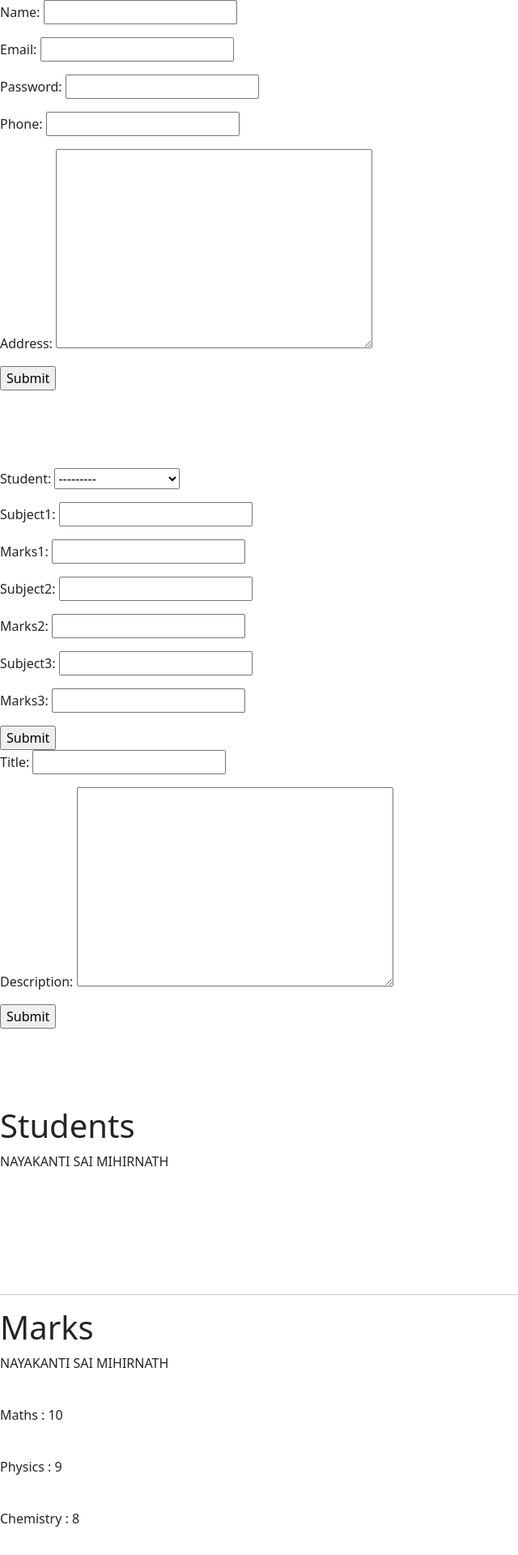
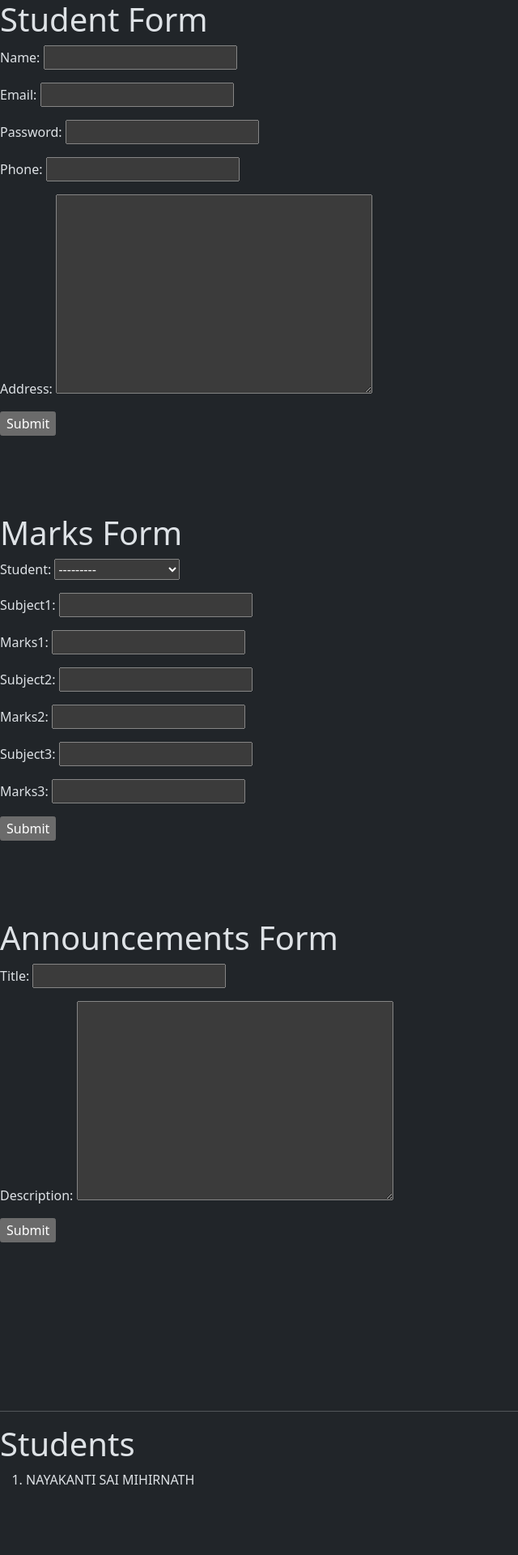
Before and after one commit to the-darklord/IT-Project, a Django app: template templates/mainApp/adminHome.html in a window 1280 px wide. Shown: the top 1920 px of the page at 81% size, without its empty margins (0-640 px from the left). Run offline with Django 5.2, Linux system fonts and the light colour scheme; the template is opened without the code that fills it: values that come from a table or form of the project are taken from there, others are empty; data comes from the database, SQL or seed files in the repository.

Commit message:
IT Project

```diff
--- a/templates/mainApp/adminHome.html
+++ b/templates/mainApp/adminHome.html
@@ -1,5 +1,5 @@
 <!DOCTYPE html>
-<html lang="en">
+<html lang="en" data-bs-theme="dark">
 <head>
     <meta charset="UTF-8">
     <meta name="viewport" content="width=device-width, initial-scale=1.0">
@@ -9,52 +9,65 @@
     <title>Document</title>
 </head>
 <body>
+    <h1>Student Form</h1>
     <form action="" method="post">
         {% csrf_token %}
         {{studentform.as_p}}
         <input type="submit" value="Submit">
     </form>
     <br> <br> <br> <br>
+    <h1>Marks Form</h1>
     <form action="" method="post">
         {% csrf_token %}
         {{marksform.as_p}}
         <input type="submit" value="Submit">
     </form>
+    <br> <br> <br> <br>
+    <h1>Announcements Form</h1>
     <form action="" method="post">
         {% csrf_token %}
         {{announcementsform.as_p}}
         <input type="submit" value="Submit">
     </form>
     <br> <br> <br> <br>
+    <br> <br> <br> <br>
+    <hr>
     <h1> Students </h1>
+    <ol>
         {% for s in student %}
+        <li>
             <p>{{s.name}}</p>
             <br>
+        </li>
         {% endfor %}
+    </ol>
     <br> <br> <br> <br>
     <hr>
     <h1> Marks </h1>
+    <ol>
         {% for m in marks %}
+        <li>
             <p>{{m.student.name}}</p>
+            <p>{{m.subject1}} : {{m.marks1}}</p>
+            <p>{{m.subject2}} : {{m.marks2}}</p>
+            <p>{{m.subject3}} : {{m.marks3}}</p>
             <br>
-    <p>{{m.subject1}} : {{m.marks1}}</p>
-    <br>
-    <p>{{m.subject2}} : {{m.marks2}}</p>
-    <br>
-    <p>{{m.subject3}} : {{m.marks3}}</p>
-    <br> <br>
+        </li>
         {% endfor %}
+    </ol>
     <br> <br> <br> <br>
     <hr>
     <h1> Announcements </h1>
+    <ol>
         {% for a in announcements %}
+        <li>
             <p>{{a.title}}</p>
+            <p>{{a.description}}</p>
+            <p>{{a.date}}</p>
             <br>
-    <p>{{a.description}}</p>
-    <br>
-    <p>{{a.date}}</p>
-    <br> <br>
+        </li>
         {% endfor %}
+    </ol>
     <br> <br>
     <a class="btn btn-primary" href="logout">Logout</a>
 </body>
```
Lines whose indentation alone changed are shown as unchanged.
